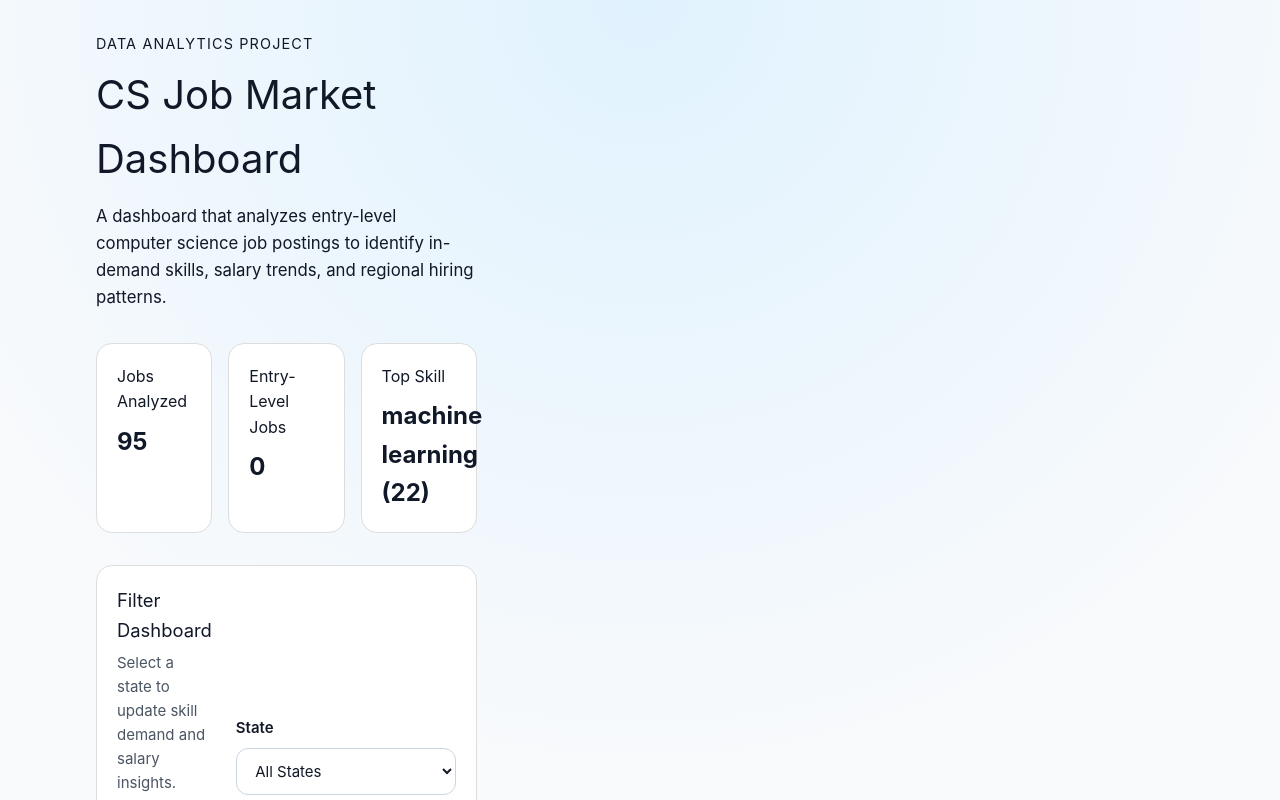
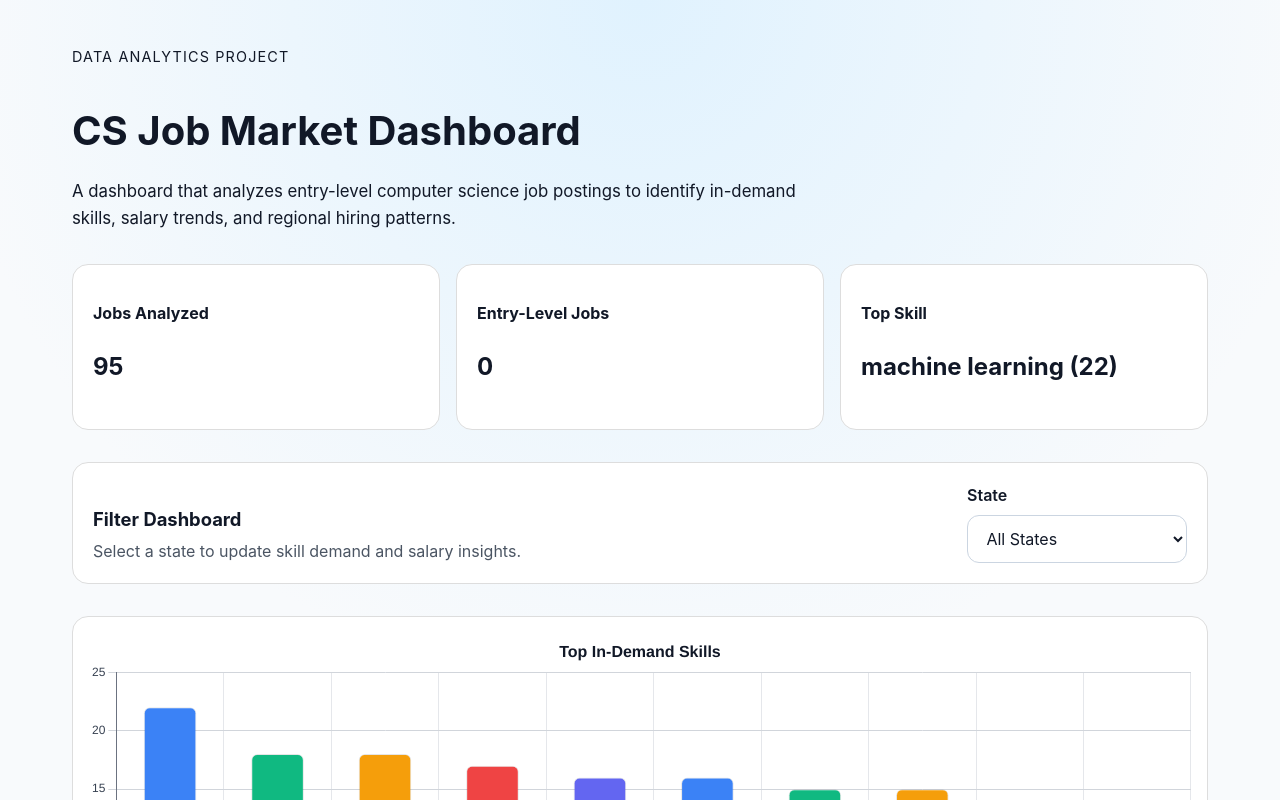
Before and after one commit to antonioc-26/CS-Job-Market-Dashboard, a Vue app in the folder frontend/: page / in a window 1280 px wide. Shown: the top 800 px of the page. Built offline with nearby package versions, Linux system fonts and the light colour scheme; the HTML template or start-up script is replaced by a standard one.

Commit message:
bugfix: resolve dashboard rendering issues (chart resize + root CSS conflict)

```diff
--- a/frontend/src/assets/base.css
+++ /dev/null
@@ -1,86 +0,0 @@
-/* color palette from <https://github.com/vuejs/theme> */
-:root {
-  --vt-c-white: #ffffff;
-  --vt-c-white-soft: #f8f8f8;
-  --vt-c-white-mute: #f2f2f2;
-
-  --vt-c-black: #181818;
-  --vt-c-black-soft: #222222;
-  --vt-c-black-mute: #282828;
-
-  --vt-c-indigo: #2c3e50;
-
-  --vt-c-divider-light-1: rgba(60, 60, 60, 0.29);
-  --vt-c-divider-light-2: rgba(60, 60, 60, 0.12);
-  --vt-c-divider-dark-1: rgba(84, 84, 84, 0.65);
-  --vt-c-divider-dark-2: rgba(84, 84, 84, 0.48);
-
-  --vt-c-text-light-1: var(--vt-c-indigo);
-  --vt-c-text-light-2: rgba(60, 60, 60, 0.66);
-  --vt-c-text-dark-1: var(--vt-c-white);
-  --vt-c-text-dark-2: rgba(235, 235, 235, 0.64);
-}
-
-/* semantic color variables for this project */
-:root {
-  --color-background: var(--vt-c-white);
-  --color-background-soft: var(--vt-c-white-soft);
-  --color-background-mute: var(--vt-c-white-mute);
-
-  --color-border: var(--vt-c-divider-light-2);
-  --color-border-hover: var(--vt-c-divider-light-1);
-
-  --color-heading: var(--vt-c-text-light-1);
-  --color-text: var(--vt-c-text-light-1);
-
-  --section-gap: 160px;
-}
-
-@media (prefers-color-scheme: dark) {
-  :root {
-    --color-background: var(--vt-c-black);
-    --color-background-soft: var(--vt-c-black-soft);
-    --color-background-mute: var(--vt-c-black-mute);
-
-    --color-border: var(--vt-c-divider-dark-2);
-    --color-border-hover: var(--vt-c-divider-dark-1);
-
-    --color-heading: var(--vt-c-text-dark-1);
-    --color-text: var(--vt-c-text-dark-2);
-  }
-}
-
-*,
-*::before,
-*::after {
-  box-sizing: border-box;
-  margin: 0;
-  font-weight: normal;
-}
-
-body {
-  min-height: 100vh;
-  color: var(--color-text);
-  background: var(--color-background);
-  transition:
-    color 0.5s,
-    background-color 0.5s;
-  line-height: 1.6;
-  font-family:
-    Inter,
-    -apple-system,
-    BlinkMacSystemFont,
-    'Segoe UI',
-    Roboto,
-    Oxygen,
-    Ubuntu,
-    Cantarell,
-    'Fira Sans',
-    'Droid Sans',
-    'Helvetica Neue',
-    sans-serif;
-  font-size: 15px;
-  text-rendering: optimizeLegibility;
-  -webkit-font-smoothing: antialiased;
-  -moz-osx-font-smoothing: grayscale;
-}
--- a/frontend/src/assets/main.css
+++ b/frontend/src/assets/main.css
@@ -1,35 +1,12 @@
-@import './base.css';
-
+html,
+body,
 #app {
-  max-width: 1280px;
-  margin: 0 auto;
-  padding: 2rem;
-  font-weight: normal;
+  width: 100%;
+  min-height: 100%;
+  margin: 0;
+  padding: 0;
 }
 
-a,
-.green {
-  text-decoration: none;
-  color: hsla(160, 100%, 37%, 1);
-  transition: 0.4s;
-  padding: 3px;
+body {
+  min-width: 320px;
 }
-
-@media (hover: hover) {
-  a:hover {
-    background-color: hsla(160, 100%, 37%, 0.2);
-  }
-}
-
-@media (min-width: 1024px) {
-  body {
-    display: flex;
-    place-items: center;
-  }
-
-  #app {
-    display: grid;
-    grid-template-columns: 1fr 1fr;
-    padding: 0 2rem;
-  }
-}
--- a/frontend/src/views/DashboardView.vue
+++ b/frontend/src/views/DashboardView.vue
@@ -19,7 +19,7 @@ Notes:
 -->
 
 <script setup lang="ts">
-import { ref, onMounted, computed } from 'vue'
+import { ref, onMounted, computed, nextTick } from 'vue'
 import Papa, { type ParseResult } from 'papaparse'
 
 import SummaryCards from '../components/SummaryCards.vue'
@@ -63,6 +63,7 @@ type SalarySkillRow = {
 const summary = ref<Summary | null>(null)
 const jobsByState = ref<{ state: string; count: number }[]>([])
 const cleanedJobs = ref<CleanedJobRow[]>([])
+const isReady = ref(false)
 
 // Default to the unfiltered dashboard view until the user selects a state.
 const selectedState = ref('ALL')
@@ -193,6 +194,14 @@ onMounted(async () => {
 
     // Load the full cleaned job-level dataset used for interactive filtering.
     cleanedJobs.value = await loadCsv<CleanedJobRow>('/data/cleaned_jobs.csv')
+
+    // Wait for Vue to finish DOM updates, then force a resize so Chart.js
+    // measures the final container width before rendering.
+    await nextTick()
+    window.dispatchEvent(new Event('resize'))
+
+    // Only allow chart rendering after layout has stabilized.
+    isReady.value = true
   } catch (error) {
     // Keep the failure path visible during development and debugging.
     console.error('Failed to load dashboard data:', error)
@@ -236,8 +245,8 @@ onMounted(async () => {
       </div>
     </section>
 
-    <section class="charts-grid">
-      <!-- Each chart renders only when its backing dataset has been loaded. -->
+    <section v-if="isReady" class="charts-grid">
+      <!-- Each chart renders only after the dashboard data has loaded and layout is stable. -->
       <TopSkillsChart
         v-if="filteredTopSkills.length"
         :rows="filteredTopSkills"
```
